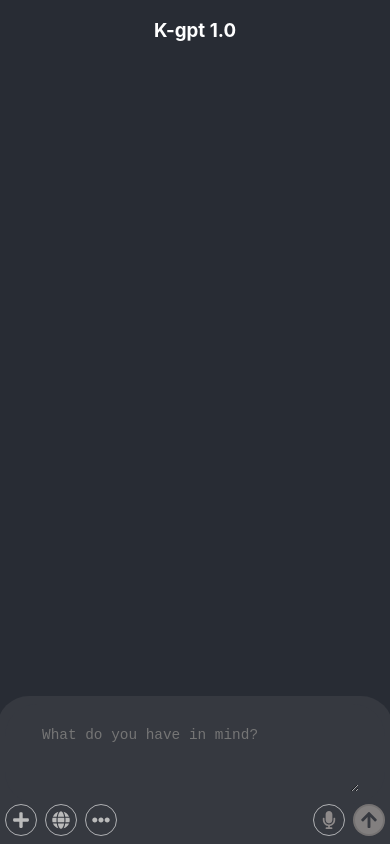
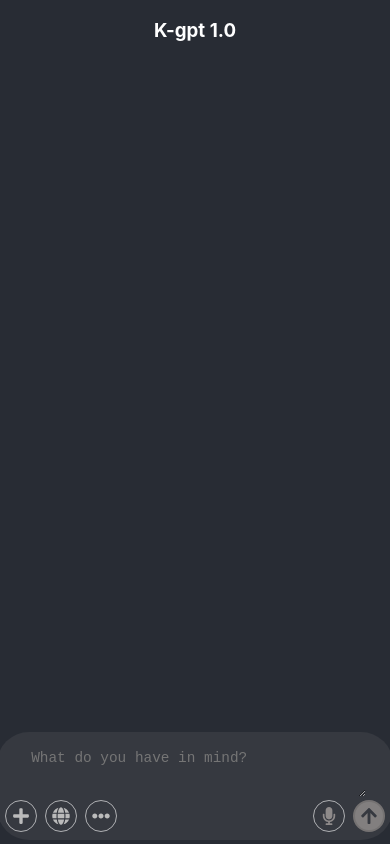
Before and after one commit to kfir571/chatgpt-mock, a React (Create React App) app in the folder chatgpt-mock-app/: page / in a window 390 px wide. Built offline with nearby package versions, Linux system fonts and the light colour scheme.

Commit message:
fix input size

```diff
--- a/chatgpt-mock-app/src/App.css
+++ b/chatgpt-mock-app/src/App.css
@@ -101,7 +101,7 @@ html {
   background-color: #363940;
   border-radius: 32px;
   padding: 8px;
-  /* margin-bottom: 8px; */
+  margin-bottom: 8px;
 
 }
 
@@ -160,7 +160,7 @@ html {
 
 .chat-input textarea {
   flex: 9;
-  padding: 12px;
+  padding: 8px 8px 4px 8px ;
   font-size: 16px;
   border: none;
   outline: none;
@@ -177,7 +177,7 @@ html {
   /* opacity: 0.9; */
 }
 
-.chat-input button {
+/* .chat-input button {
   padding: 12px;
   font-size: 16px;
   align-items: flex-end;
@@ -188,12 +188,12 @@ html {
 
   cursor: pointer;
   transition: background-color 0.2s ease;
-}
+} */
 
-.chat-input button:hover {
+/* .chat-input button:hover {
   background-color: #6cd0d4;
   opacity: 0.9;
-}
+} */
 
 .spinner {
   animation: spin 1s linear infinite;
@@ -208,7 +208,7 @@ html {
 
 @media (max-width: 600px) {
   .input-box {
-    border-radius: 32px 32px 0px 0px
+    margin-bottom: 4px;
   }
 
   .input-buttons button {
@@ -226,26 +226,16 @@ html {
     margin: 0;
     background-color: #282c34;
   }
-
+  .chat-input textarea {
+    padding: 8px 8px 4px 8px ;
+  }
   .chat-input {
-    display: flex;
-    flex-direction: row;
-    flex: 2;
-    position: static;
-    padding: 8px;
-    background-color: #363940;
-    border-radius: 32px;
-    gap: 8px;
-    box-sizing: border-box;
     width: calc(100vw - 10px);
-    align-items: flex-end;
-    height: inherit;
   }
 
   .chat-input textarea {
     font-size: 16px;
     transform: scale(0.9);
-    /* margin-bottom: 8px; */
   }
 
   .message-item {
```
